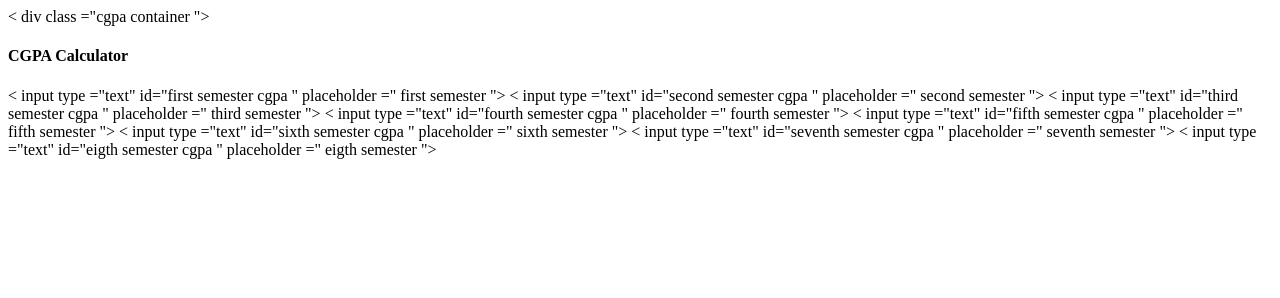
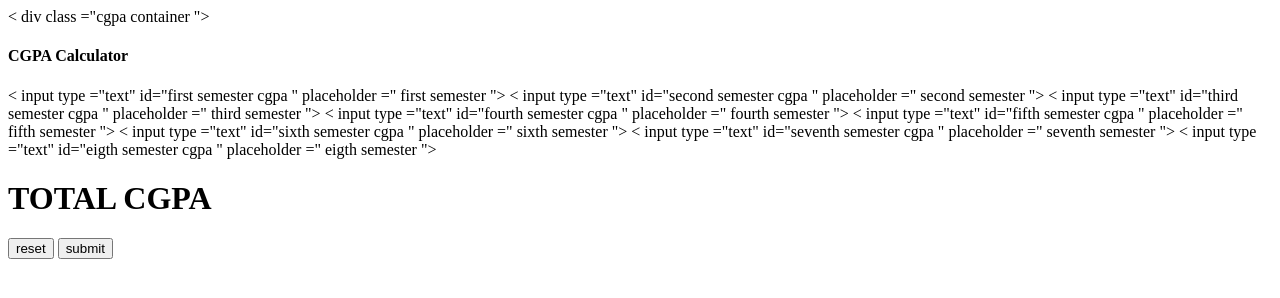
Before and after one commit to DishaSharma2005/CGPA-Calculator, a plain HTML site: page index.html in a window 1280 px wide. Drawn offline with Linux system fonts and the light colour scheme.

Commit message:
Update index.html

```diff
--- a/index.html
+++ b/index.html
@@ -14,6 +14,10 @@
       < input type ="text" id="sixth semester cgpa " placeholder =" sixth semester ">
       < input type ="text" id="seventh semester cgpa " placeholder =" seventh semester ">
       < input type ="text" id="eigth semester cgpa " placeholder =" eigth semester ">
+      <div class ="cgpa calculator "></div>
+      <h1>TOTAL CGPA </h1>
+      <button id = "btn_re">reset </button>
+      <button id ="btn_sum">submit</button>
    <script> scr=" script.js"</script>
   </body>
 </html>
```
